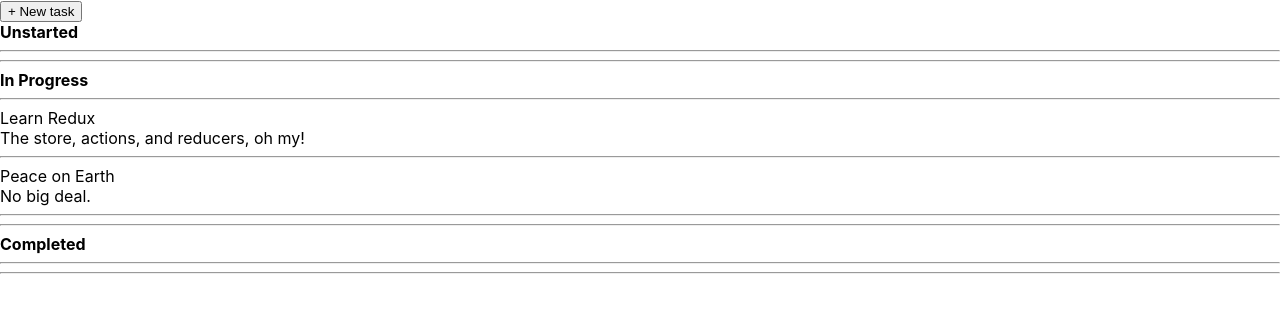
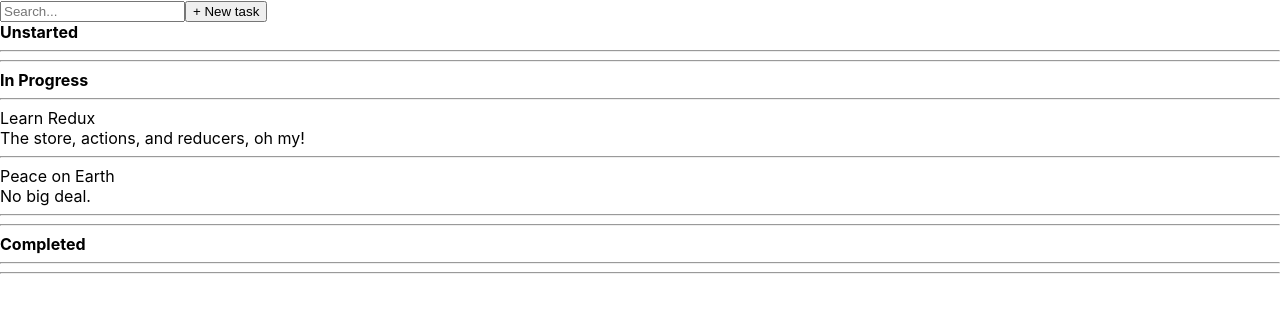
Before and after one commit to sharonshaliyo/TodoApp-ReactRedux, a React (Create React App) app: page / in a window 1280 px wide. Shown: the top 312 px of the page. Built offline with nearby package versions, Linux system fonts and the light colour scheme; no server answers.

Commit message:
Search tasks functionality

```diff
--- a/src/actions/index.js
+++ b/src/actions/index.js
@@ -31,3 +31,12 @@ export function createTask({ title, description, status = "Unstarted"}) {
         }
     }
 }
+
+export function filterTasks(searchTerm) {
+    return {
+        type: 'FILTER_TASKS',
+        payload: {
+            searchTerm
+        }
+    }
+}
--- a/src/App.js
+++ b/src/app/App.js
@@ -27,7 +27,10 @@
 
 import React, { Component } from 'react';
 import { connect } from 'react-redux';
-import TasksPage from './components/TasksPage';
+import TasksPage from '../components/TasksPage';
+
+import { filterTasks } from '../actions/index'
+
 
 const mockTasks = [
 {
@@ -45,20 +48,35 @@ const mockTasks = [
 ];
 
 class App extends Component {
+
+  onSearch = searchTerm => {
+    this.props.dispatch(filterTasks(searchTerm))
+  }
+
   render() {
     console.log(this.props)
     return (
       <div className="main-content">
-        <TasksPage tasks={this.props.tasks} />
+        <TasksPage
+          tasks={this.props.tasks}
+          onSearch={this.onSearch}
+          // onCreateTask={this.onCreateTask}
+          isLoading={this.props.isLoading}
+          />
       </div>
     );
   }
 }
 
 function mapStateToProps(state) {
+  const { isLoading, error, searchTerm } = state.tasks
+
+  const tasks = state.tasks.filter(task => {
+    return task.title.match(new RegExp(searchTerm, 'i'))
+  })
   console.log(state)
   return {
-    tasks: state.tasks
+    tasks: { tasks, isLoading, error }
   }
 }
 
--- a/src/components/TasksPage.js
+++ b/src/components/TasksPage.js
@@ -50,19 +50,40 @@ class TasksPage extends Component {
         this.setState({ showNewCardForm: !this.state.showNewCardForm });
     }
 
+    onSearch = e => {
+        console.log('Search term', e.target.value)
+        this.props.onSearch(e.target.value)
+    }
 
     renderTaskLists() {
-        const { tasks } = this.props;
+        const { onStatusChange, tasks } = this.props;
+
+        const filteredTasks = tasks.tasks.filter(task => {
+            return task.title.match(new RegExp(this.state.searchTerm, 'i'))
+        })
+
         return TASK_STATUSES.map(status => {
-
-            const statusTasks = tasks.filter(task => task.status === status);
-            return <TaskList key={status} status={status} tasks={statusTasks} />;
+            const statusTasks = tasks.tasks.filter(task => task.status === status);
+            return <TaskList
+                key={status}
+                status={status}
+                tasks={statusTasks}
+            />;
         });
     }
     render() {
+        if (this.props.isLoading) {
+            return <div className='tasks-loading'>Loading ...</div>
+        }
+
         return (
             <div className="task-list">
-                <div className="task-list-header">
+                <div className="tasks-header task-list-header">
+                    <input
+                        onChange={this.onSearch}
+                        type="text"
+                        placeholder="Search..."
+                    />
                     <button
                         className="button button-default"
                         onClick={this.toggleForm}
@@ -94,6 +115,7 @@ class TasksPage extends Component {
                         </button>
                     </form>
                 )}
+
                 <div className="task-lists">
                     {this.renderTaskLists()}
                 </div>
--- a/src/index.js
+++ b/src/index.js
@@ -1,7 +1,7 @@
 import React from 'react';
 import ReactDOM from 'react-dom/client';
 import './index.css';
-import App from './App';
+import App from './app/App';
 import reportWebVitals from './reportWebVitals';
 
 import { Provider } from 'react-redux';
--- a/src/reducers/index.js
+++ b/src/reducers/index.js
@@ -1,6 +1,7 @@
 import { uniqueId } from '../actions/tasks.js';
 
-const mockTasks = [
+const initialState = {
+    tasks: [
         {
             id: uniqueId(),
             title: 'Learn Redux',
@@ -13,10 +14,14 @@ const mockTasks = [
             description: 'No big deal.',
             status: 'In Progress',
         },
-];
+    ],
+    isLoading: false,
+    error: null,
+    searchTerm: ''
+}
 
 
-export default function tasks(state = { tasks: mockTasks }, action) {
+export default function tasks(state = initialState, action) {
     switch (action.type) {
         case "FETCH_TASKS_SUCCEEDED":
 
@@ -32,9 +37,11 @@ export default function tasks(state = { tasks: mockTasks }, action) {
                 tasks: state.tasks.concat(action.payload)
             }
 
+        case "FILTER_TASKS": {
+            return { ...state, searchTerm: action.payload.searchTerm }
+        }
+
         default:
             return state;
     }
-
-
 }
```
Also changed, not shown: src/app/index.css (added, +8 -0 lines), src/app/App.css (renamed from src/App.css). Lines whose indentation alone changed are shown as unchanged.
